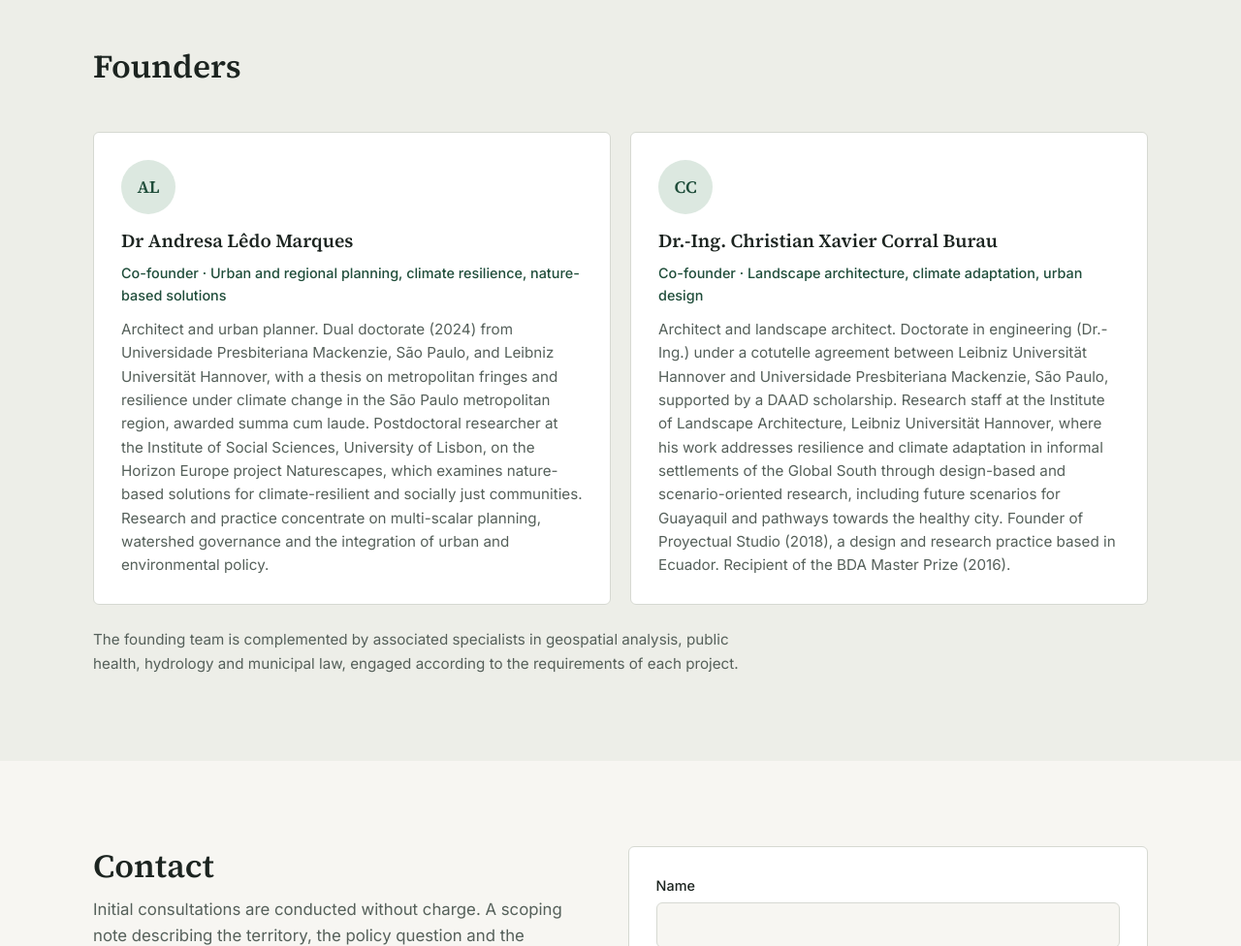
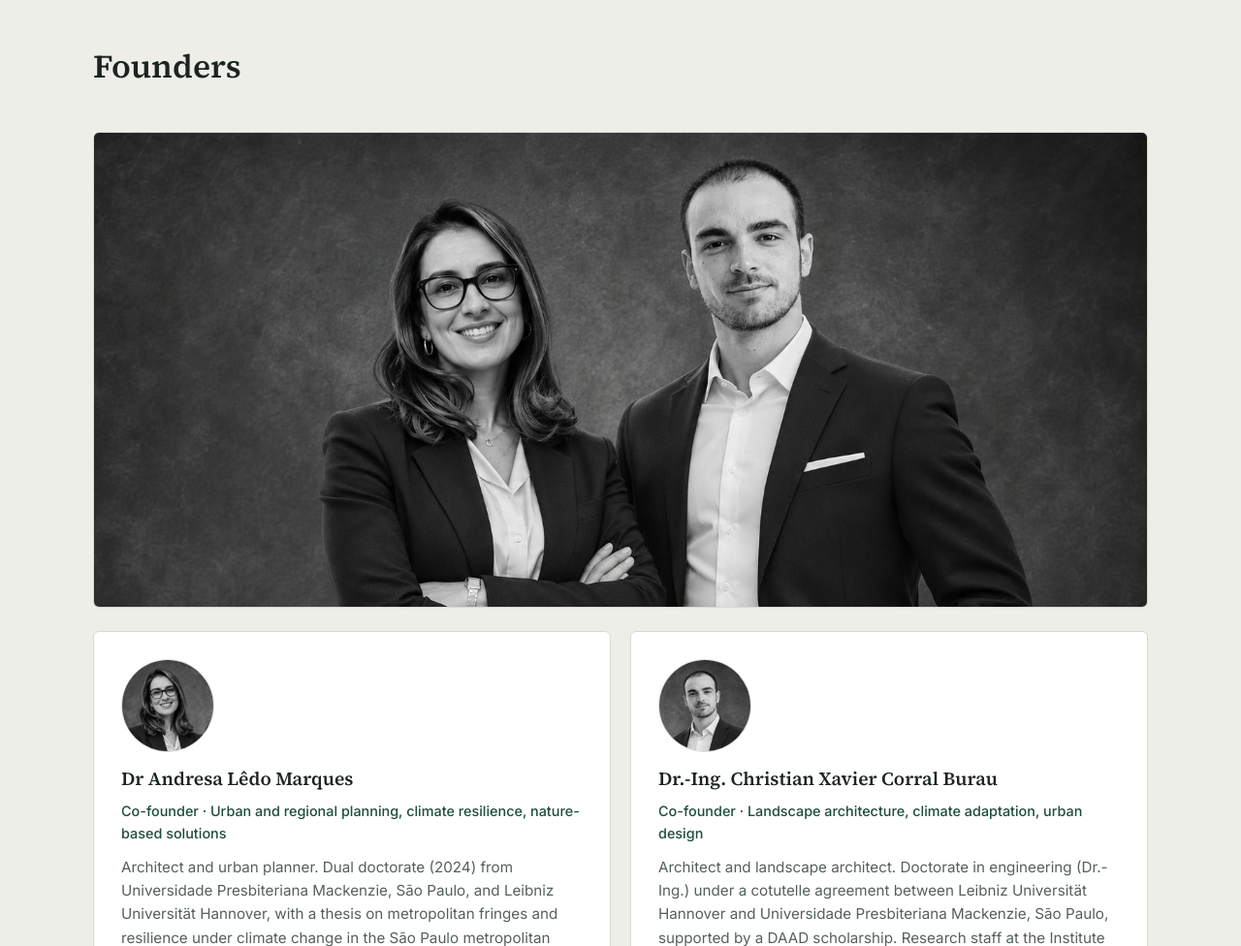
Before and after one commit to Chrixco/urban-consulting, a plain HTML site: page index.html in a window 1280 px wide. Shown: the part 5260-6236 px from the top of the page at 97% size. Drawn offline with Linux system fonts and the light colour scheme.

Commit message:
Add founder photographs to Team section
Add the joint founders photograph as a banner and square portrait crops
for each founder card, replacing the initials badges.

Co-Authored-By: Claude Fable 5.1 <noreply@anthropic.com>
Claude-Session: https://claude.ai/code/session_011GrsERB1Ro4wVza5GPQyBW

```diff
--- a/index.html
+++ b/index.html
@@ -286,15 +286,18 @@
         <div class="section-head">
           <h2 class="section-title">Founders</h2>
         </div>
+        <figure class="team-figure">
+          <img src="assets/founders.jpg" alt="Andresa Lêdo Marques and Christian Xavier Corral Burau, founders of Proxima Urban" width="1536" height="1024" loading="lazy">
+        </figure>
         <div class="team-grid">
           <article class="person">
-            <div class="person-initials" aria-hidden="true">AL</div>
+            <img class="person-photo" src="assets/andresa-ledo-marques.jpg" alt="Portrait of Andresa Lêdo Marques" width="600" height="600" loading="lazy">
             <h3>Dr Andresa Lêdo Marques</h3>
             <p class="person-role">Co-founder · Urban and regional planning, climate resilience, nature-based solutions</p>
             <p>Architect and urban planner. Dual doctorate (2024) from Universidade Presbiteriana Mackenzie, São Paulo, and Leibniz Universität Hannover, with a thesis on metropolitan fringes and resilience under climate change in the São Paulo metropolitan region, awarded summa cum laude. Postdoctoral researcher at the Institute of Social Sciences, University of Lisbon, on the Horizon Europe project Naturescapes, which examines nature-based solutions for climate-resilient and socially just communities. Research and practice concentrate on multi-scalar planning, watershed governance and the integration of urban and environmental policy.</p>
           </article>
           <article class="person">
-            <div class="person-initials" aria-hidden="true">CC</div>
+            <img class="person-photo" src="assets/christian-corral-burau.jpg" alt="Portrait of Christian Xavier Corral Burau" width="600" height="600" loading="lazy">
             <h3>Dr.-Ing. Christian Xavier Corral Burau</h3>
             <p class="person-role">Co-founder · Landscape architecture, climate adaptation, urban design</p>
             <p>Architect and landscape architect. Doctorate in engineering (Dr.-Ing.) under a cotutelle agreement between Leibniz Universität Hannover and Universidade Presbiteriana Mackenzie, São Paulo, supported by a DAAD scholarship. Research staff at the Institute of Landscape Architecture, Leibniz Universität Hannover, where his work addresses resilience and climate adaptation in informal settlements of the Global South through design-based and scenario-oriented research, including future scenarios for Guayaquil and pathways towards the healthy city. Founder of Proyectual Studio (2018), a design and research practice based in Ecuador. Recipient of the BDA Master Prize (2016).</p>
--- a/styles.css
+++ b/styles.css
@@ -489,6 +489,32 @@ p:last-child { margin-bottom: 0; }
   border-radius: var(--radius);
   padding: 1.75rem;
 }
+.team-figure {
+  margin: 0 0 1.5rem;
+  border: 1px solid var(--line);
+  border-radius: var(--radius);
+  overflow: hidden;
+  background: var(--surface);
+}
+.team-figure img {
+  display: block;
+  width: 100%;
+  height: auto;
+  aspect-ratio: 3 / 1.35;
+  object-fit: cover;
+  object-position: center 5%;
+}
+@media (max-width: 760px) {
+  .team-figure img { aspect-ratio: 3 / 2; }
+}
+.person-photo {
+  width: 96px; height: 96px;
+  border-radius: 50%;
+  object-fit: cover;
+  display: block;
+  margin-bottom: 1rem;
+  border: 1px solid var(--line);
+}
 .person-initials {
   width: 56px; height: 56px;
   border-radius: 50%;
```
Also changed, not shown: assets/andresa-ledo-marques.jpg (added), assets/christian-corral-burau.jpg (added), assets/founders.jpg (added), 1 other file.
